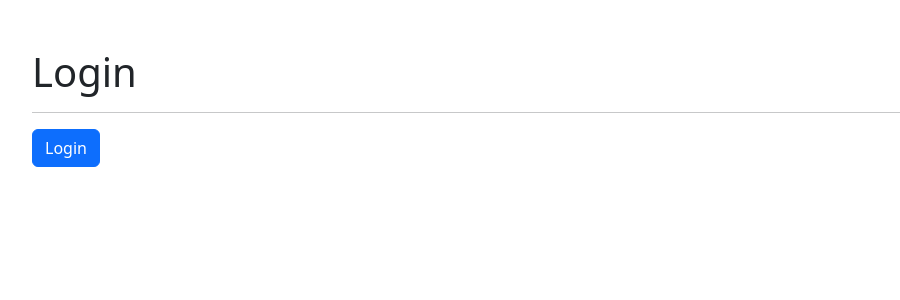
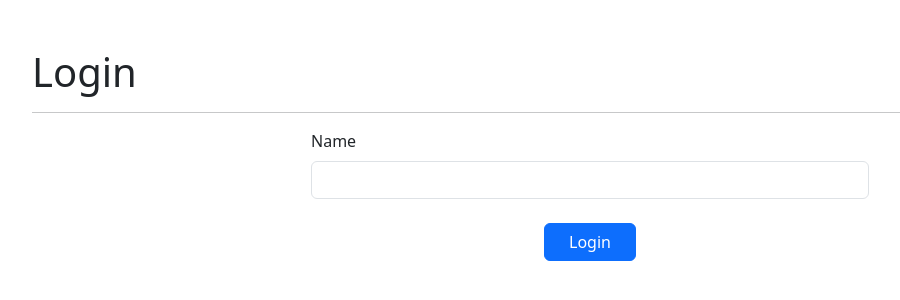
Before and after one commit to luferrduc/heroes-search-app, a React (Vite) app: page /login in a window 1280 px wide. Shown: the top 300 px of the page, without its empty margins (50-950 px from the left). Built offline with nearby package versions, Linux system fonts and the light colour scheme.

Commit message:
Add: creación del context para la autenticación, mejora login

```diff
--- a/src/App.tsx
+++ b/src/App.tsx
@@ -1,9 +1,10 @@
+import { AuthProvider } from "./auth/context"
 import { AppRouter } from "./router/AppRouter"
 
 export const App = () => {
   return (
-    <>
+    <AuthProvider>
       <AppRouter />
-    </>
+    </AuthProvider>
   )
 }
--- /dev/null
+++ b/src/auth/context/AuthContext.tsx
@@ -0,0 +1,13 @@
+import { createContext } from "react";
+import { AuthContextType } from "../interfaces/auth.interfaces";
+
+
+// TODO: AuthContextType
+/*
+  {
+    state: State;
+    dispatch: React.Dispatch<Action>
+  }
+*/
+
+export const AuthContext = createContext<AuthContextType>({} as AuthContextType);
--- /dev/null
+++ b/src/auth/context/AuthProvider.tsx
@@ -0,0 +1,30 @@
+import { ReactNode, useReducer } from "react"
+import { AuthContext } from "./AuthContext"
+import { authReducer } from "./authReducer"
+import { Action } from "../interfaces/auth.interfaces"
+
+const initialState = {
+  logged: false
+}
+
+export const AuthProvider = ({ children }: { children: ReactNode }) => {
+
+  const [authState, dispatch] = useReducer(authReducer, initialState)
+
+  const login = (name: string, email?: string) => {
+    const action: Action = {
+      type: "[Auth] Login",
+      payload: {
+        name: name,
+        email: email
+      }
+    }
+    dispatch(action)
+  }
+
+  return (
+    <AuthContext.Provider value={{ authState, login }}>
+      {children}
+    </AuthContext.Provider>
+  )
+}
--- /dev/null
+++ b/src/auth/context/authReducer.ts
@@ -0,0 +1,19 @@
+import { Action, State } from "../interfaces/auth.interfaces";
+// import { types } from "../types/types";
+
+
+
+export const authReducer = (state: State, action: Action) => {
+  switch (action.type) {
+    case "[Auth] Login": {
+        const newState: State = { ...state, logged: true, user: action.payload }
+        return newState
+      }
+    case "[Auth] Logout": {
+        const newState: State = { logged: false }
+        return newState;
+      }
+    default:
+      return state;
+  }
+}
--- /dev/null
+++ b/src/auth/context/index.ts
@@ -0,0 +1,3 @@
+export { AuthContext } from "./AuthContext";
+export { AuthProvider } from "./AuthProvider";
+export { authReducer } from "./authReducer";
--- /dev/null
+++ b/src/auth/hooks/useAuthContext.ts
@@ -0,0 +1,6 @@
+import { useContext } from "react";
+import { AuthContext } from "../context";
+
+
+
+export const useAuthContext = () => useContext(AuthContext)
--- a/src/auth/pages/LoginPage.tsx
+++ b/src/auth/pages/LoginPage.tsx
@@ -1,23 +1,55 @@
 import { useNavigate } from "react-router"
+import { useAuthContext } from "../hooks/useAuthContext"
+import { useForm } from "@/ui/hooks/useForm"
+import { FormEvent } from "react"
 
 export const LoginPage = () => {
 
   const navigate = useNavigate()
-  const handleLogin = () => {
+  const { login } = useAuthContext()
+
+  const { onInputChange, name } = useForm({
+    name: ''
+  })
+
+  const handleSubmit = (event: FormEvent<HTMLFormElement>) => {
+    event.preventDefault()
+
+    if(name.length <= 3) return
+    handleLogin(name)
+
+  }
+
+  const handleLogin = (name: string, email?: string) => {
+    login(name, email)
     navigate('/', {
       replace: true
     })
   }
+
   return (
     <>
       <h1>Login</h1>
       <hr />
-      <button
-        className="btn btn-primary"
-        onClick={handleLogin}
-      >
-        Login
-      </button>
+      {/*
+        // TODO: Agregar un mini formulario para crear el nombre
+      */}
+      <form className="w-50 mx-auto w" onSubmit={handleSubmit}>
+        <label className="form-label">Name</label>
+        <input
+          className="form-control"
+          type="text"
+          name="name"
+          id="name"
+          onChange={onInputChange}
+          value={name}
+        />
+        <div className="d-flex justify-content-center mt-4">
+          <button className="btn btn-primary px-4 text-center">
+            Login
+          </button>
+        </div>
+      </form>
     </>
   )
 }
--- /dev/null
+++ b/src/auth/types/types.ts
@@ -0,0 +1,6 @@
+
+
+export const types = {
+  login: '[Auth] Login',
+  logout: '[Auth] Logout'
+}
--- a/src/pages/MainPage.tsx
+++ b/src/pages/MainPage.tsx
@@ -3,11 +3,11 @@
 export const MainPage = () => {
   return (
     <>
-      <h1>Main Page</h1>
+      <h1>Heroes App</h1>
       <hr />
       <p>Página hecha en el curso de React de cero a Experto de DevTalles</p>
-      <p>Es una app que permite buscar y filtrar los héroes de Marvel y DC, estando
-        los datos de forma estática
+      <p>Es una app que permite buscar y filtrar los héroes de Marvel y DC utilizando
+        context, react router, hooks, hooks personalizados y etc...
       </p>
     </>
   )
--- a/src/ui/components/Navbar.tsx
+++ b/src/ui/components/Navbar.tsx
@@ -1,6 +1,9 @@
 import { Link, NavLink, useNavigate } from "react-router"
+import { useAuthContext } from "@/auth/hooks/useAuthContext"
 
 export const Navbar = () => {
+
+	const { authState: { user } } = useAuthContext()
 	const navigate = useNavigate()
 
 
@@ -56,7 +59,7 @@ export const Navbar = () => {
 						</li>
 					</ul>
           <ul className="navbar-nav ml-auto">
-            <span className="nav-item nav-link text-primary">Luciano</span>
+            <span className="nav-item nav-link text-primary text-nowrap">{ user?.name }</span>
             <button className="nav-item nav-link btn btn-outline-success w-100"
 							onClick={ handleLogout }
 							>
```
Also changed, not shown: src/auth/interfaces/auth.interfaces.ts (added, +25 -0 lines).
